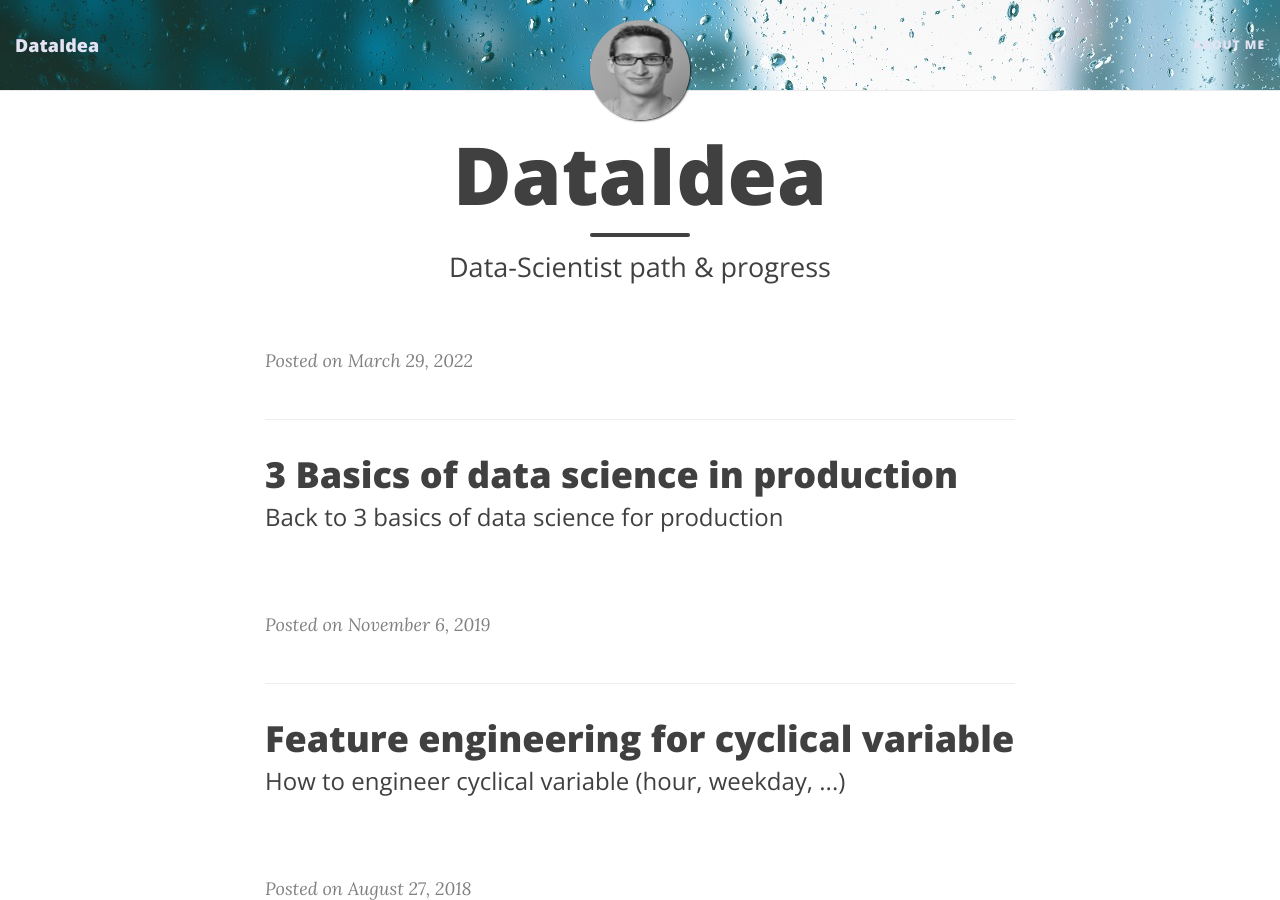
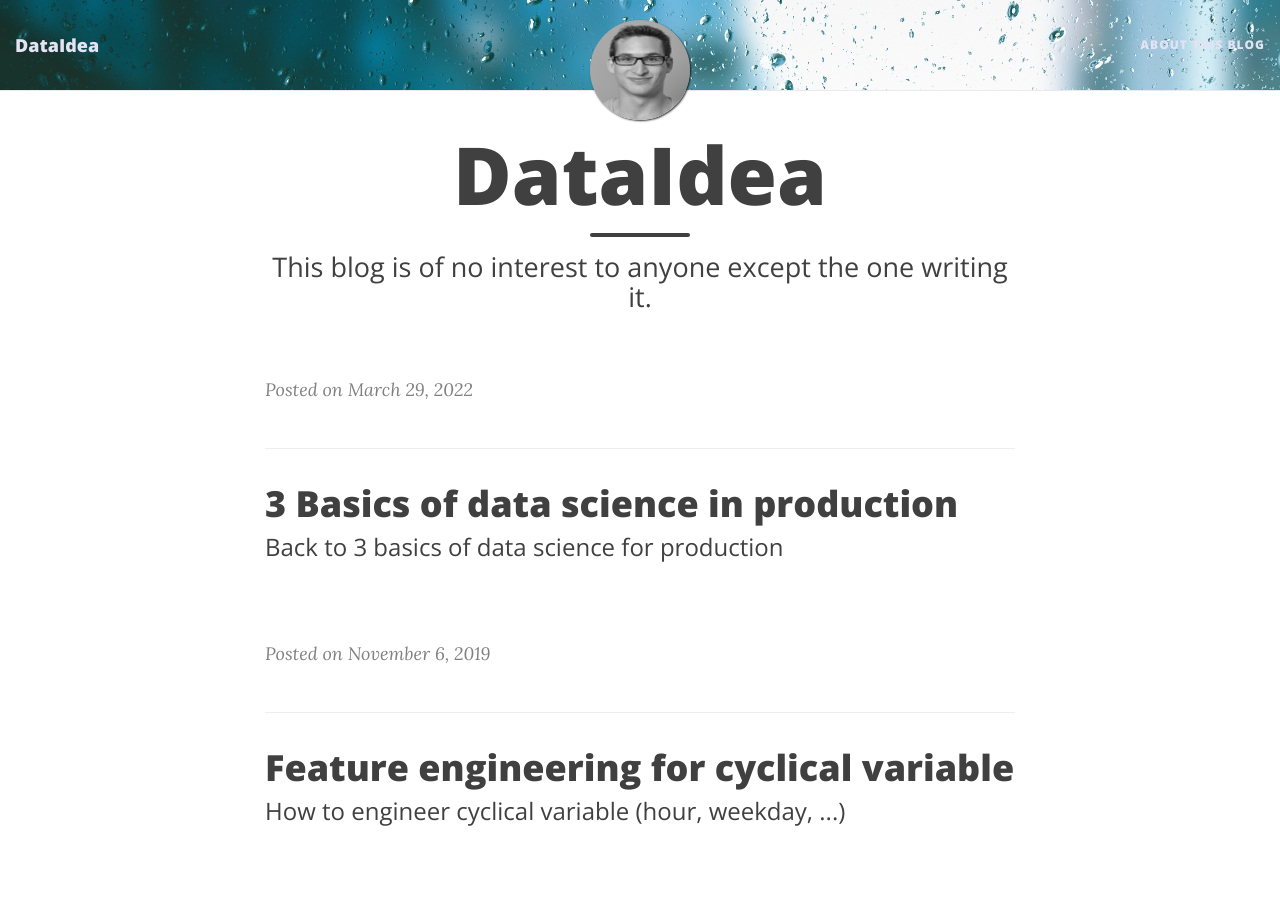
Before and after one commit to thibaultbl/thibaultbl.github.io, a Jekyll site: the page built from index.html, in a window 1280 px wide and 900 px high. Built offline with Jekyll 4.4.1, drawn with Linux system fonts in a browser that asks for light colours; nearby versions of some CDN libraries; the list of posts is cut into pages by our own code.

Commit message:
Modified aboutme to abouthisblog

```diff
--- a/_config.yml
+++ b/_config.yml
@@ -23,7 +23,7 @@ description: A website to display my learning path in data science
 
 # List of links in the navigation bar
 navbar-links:
-  About Me: "aboutme"
+  About This Blog: "aboutthisblog"
   # Current progress: "currentprogress"
 
 # Image to show in the navigation bar - image must be a square (width = height)
--- a/index.html
+++ b/index.html
@@ -1,7 +1,7 @@
 ---
 layout: page
 title: DataIdea
-subtitle: Data-Scientist path & progress
+subtitle: This blog is of no interest to anyone except the one writing it.
 use-site-title: true
 ---
 
@@ -10,7 +10,7 @@ use-site-title: true
   <script async src="https://www.googletagmanager.com/gtag/js?id=UA-111854627-1"></script>
   <script>
     window.dataLayer = window.dataLayer || [];
-  function gtag(){dataLayer.push(arguments);}
+    function gtag() { dataLayer.push(arguments); }
     gtag('js', new Date());
 
     gtag('config', 'UA-111854627-1');
```
Also changed, not shown: aboutme.md (deleted, +0 -11 lines), aboutthisblog.md (added, +7 -0 lines). Lines whose indentation alone changed are shown as unchanged.
